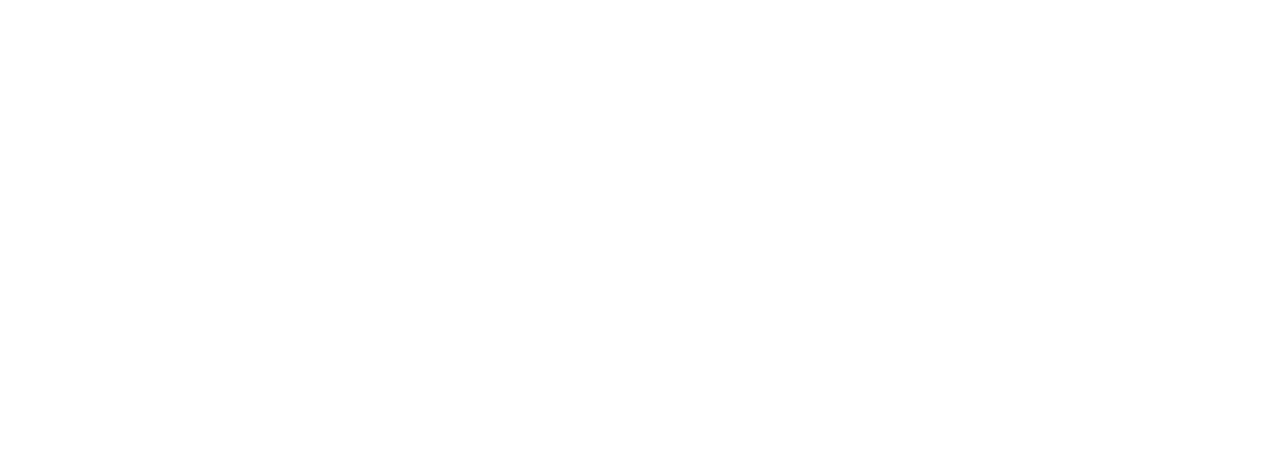
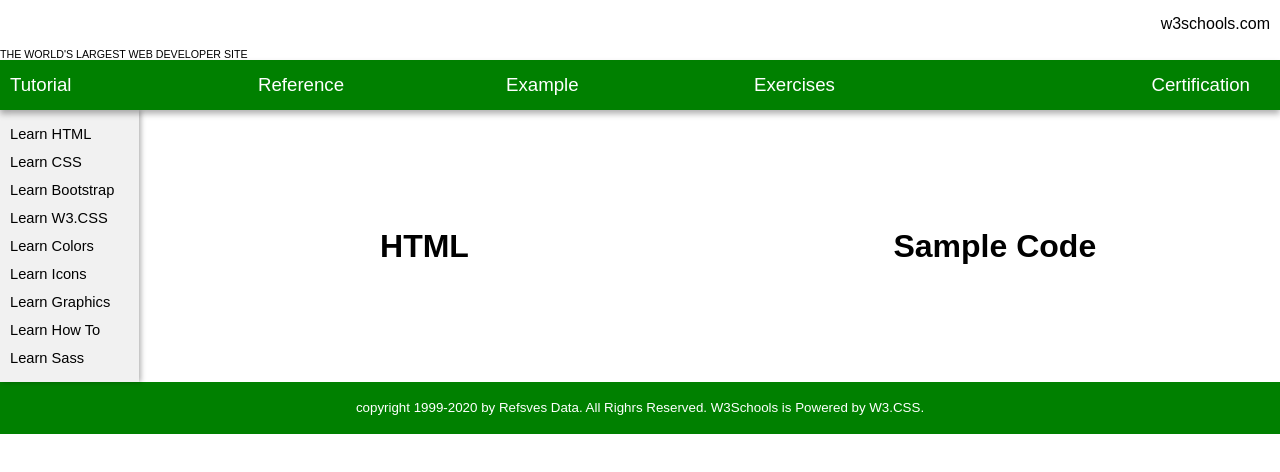
Before and after one commit to Tejas20100816/2026-Web-Development, a plain HTML site: page WDUnit2/WDLesson2_8BPractical/index.html in a window 1280 px wide. Drawn offline with Linux system fonts and the light colour scheme.

Commit message:
Practical8B

```diff
--- a/WDUnit2/WDLesson2_8BPractical/index.html
+++ b/WDUnit2/WDLesson2_8BPractical/index.html
@@ -18,6 +18,42 @@
         file info.txt contains the information to place inside each container BUT also contains information to help you identify the
         necessary containers to create.
     -->
+<div id="banner" class="container">
+  <div></div>w3schools.com</div>
+  <div style="font-size:8pt"> THE WORLD'S LARGEST WEB DEVELOPER SITE</div>
+</div>
+
+<nav class="container">
+      <a href="">Tutorial</a>
+      <a href="">Reference</a>
+      <a href="">Example</a>
+      <a href="">Exercises</a>
+      <a href="">Certification</a>
+    </nav>
+
+<div id="body" class="container">
+  <div id="links">
+    <a href="">Learn HTML</a>
+    <a href="">Learn CSS</a>
+    <a href="">Learn Bootstrap</a>
+    <a href="">Learn W3.CSS</a>
+    <a href="">Learn Colors</a>
+    <a href="">Learn Icons</a>
+    <a href="">Learn Graphics</a>
+    <a href="">Learn How To</a>
+    <a href="">Learn Sass</a>
+  </div>
+  <div id="main">
+    <h1>HTML</h1>
+  </div>
+  <div id="sample">
+    <h1>Sample Code</h1>
+  </div>
+</div>
+
+<div id="footer" class="container">
+  <p>copyright 1999-2020 by Refsves Data. All Righrs Reserved. W3Schools is Powered by W3.CSS.</p>
+</div>
 
   </body>
 </html>
--- a/WDUnit2/WDLesson2_8BPractical/style.css
+++ b/WDUnit2/WDLesson2_8BPractical/style.css
@@ -1,2 +1,83 @@
 /* Challenge 2: Use w3SchoolsMockUp.png to help you write the necessary CSS rules.
    Hint: Remember all the fundamental CSS rules when working with flexboxes */
+
+html, body{
+   margin: 0;
+   font-family:sans-serif
+}
+
+.container{
+   display: flex;
+}
+
+#banner{
+   justify-content: space-between;
+   align-items: center;
+   padding: 15px 10px;
+}
+
+#banner div:first-child {
+   font-size: 16pt;
+}
+
+nav {
+   background-color: green;
+  padding: 14px 10px;
+  justify-content: space-between;
+  box-shadow: 0px 4px 6px rgba(0, 0, 0, 0.3);
+  position: relative;
+  z-index: 1;
+}
+
+nav a {
+  color: white;
+  text-decoration: none;
+  font-size: 14pt;
+  flex: 1;
+}
+
+
+nav a:last-child {
+  text-align: right;
+  padding-right: 20px;
+}
+
+#body {
+  align-items: stretch;
+}
+
+#links {
+  display: flex;
+  flex-direction: column;
+  background-color: #f1f1f1;
+  padding: 10px 25px 10px 10px;
+  box-shadow: 2px 0px 5px rgba(0, 0, 0, 0.3);
+}
+
+#links a {
+  color: black;
+  text-decoration: none;
+  padding: 6px 0;
+  font-size: 11pt;
+}
+
+#links a:hover {
+  background-color: #dddddd;
+}
+
+#main, #sample {
+  flex: 1;
+  display: flex;
+  justify-content: center;
+  align-items: center;
+}
+
+
+#footer {
+  background-color: green;
+color: white;
+  justify-content: center;
+  align-items: center;
+  padding: 5px;
+  font-size: 10pt;
+}
```
